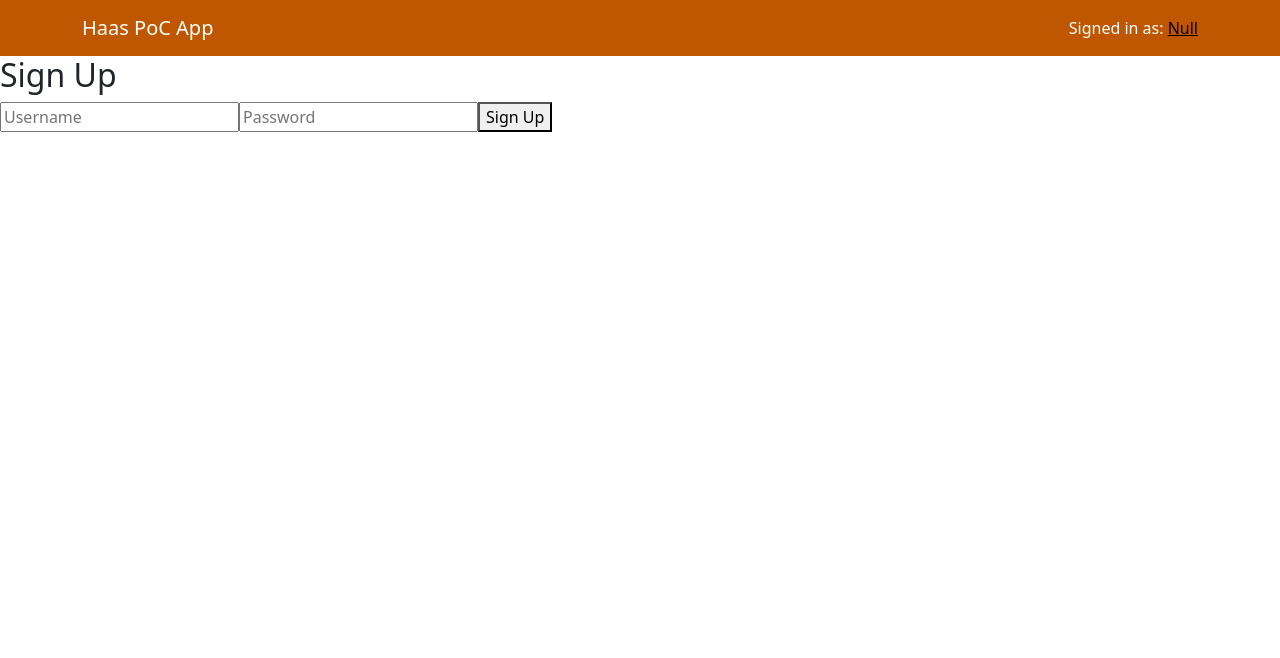
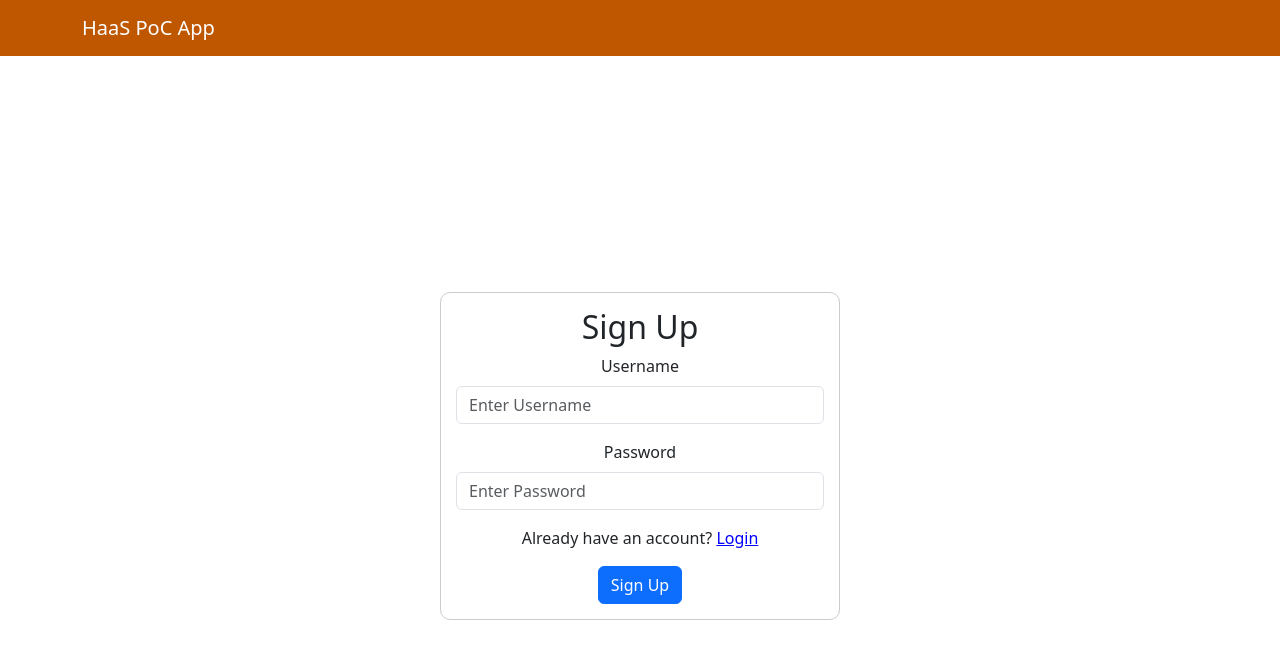
Before and after one commit to Srawulwar101/17530-SoySauce, a React (Create React App) app in the folder frontend/: page /signup in a window 1280 px wide. Shown: the top 658 px of the page. Built offline with nearby package versions, Linux system fonts and the light colour scheme.

Commit message:
Made Login and Signup page pretty

```diff
--- a/frontend/src/components/Login.js
+++ b/frontend/src/components/Login.js
@@ -3,6 +3,7 @@ import { login } from "../services/api";
 import NavBar from "./Navbar";
 import Button from "react-bootstrap/Button";
 import Form from "react-bootstrap/Form";
+import Container from "react-bootstrap/Container";
 
 const Login = () => {
   const [username, setUsername] = useState("");
@@ -23,7 +24,10 @@ const Login = () => {
   return (
     <>
       <NavBar />
-      <Form>
+      <Container className="login-container">
+        <h1>Welcome to HaaS PoC App!</h1>
+        <p>Please log in to access our services below.</p>
+        <Form className="login-form" onSubmit={handleLogin}>
           <h2>Login</h2>
           <Form.Group
             className="mb-3"
@@ -33,43 +37,34 @@ const Login = () => {
             onChange={(e) => setUsername(e.target.value)}
           >
             <Form.Label>Username</Form.Label>
-          <Form.Control type="email" placeholder="Enter username" />
+            <Form.Control placeholder="Enter Username" />
           </Form.Group>
 
           <Form.Group className="mb-3" controlId="formBasicPassword">
             <Form.Label>Password</Form.Label>
             <Form.Control
               type="password"
-            placeholder="Password"
+              placeholder="Enter Password"
               value={password}
               onChange={(e) => setPassword(e.target.value)}
             />
           </Form.Group>
-        <Button variant="primary" type="submit" onSubmit={handleLogin}>
+          <p>
+            Don't have an account?{" "}
+            <a href="/signup" style={{ color: "blue" }}>
+              Sign Up
+            </a>
+          </p>
+          <Button variant="primary" type="submit">
             Login
           </Button>
-        <Form.Text>{message}</Form.Text>
+          {message && (
+            <Form.Text className="text-danger login-message">
+              {message}
+            </Form.Text>
+          )}
         </Form>
-      {/*
-      <div>
-        <h2>Login</h2>
-        <form onSubmit={handleLogin}>
-          <input
-            type="text"
-            placeholder="Username"
-            value={username}
-            onChange={(e) => setUsername(e.target.value)}
-          />
-          <input
-            type="password"
-            placeholder="Password"
-            value={password}
-            onChange={(e) => setPassword(e.target.value)}
-          />
-          <button type="submit">Login</button>
-        </form>
-        <p>{message}</p>
-      </div> */}
+      </Container>
     </>
   );
 };
--- a/frontend/src/components/Navbar.js
+++ b/frontend/src/components/Navbar.js
@@ -5,12 +5,14 @@ function NavBar() {
   return (
     <Navbar className="bg-body-tertiary navbar-custom">
       <Container>
-        <Navbar.Brand href="#home">Haas PoC App</Navbar.Brand>
+        <Navbar.Brand href="/login">HaaS PoC App</Navbar.Brand>
         <Navbar.Toggle />
         <Navbar.Collapse className="justify-content-end">
-          <Navbar.Text>
-            Signed in as: <a href="#login">Null</a>
-          </Navbar.Text>
+          {false && (
+            <Navbar.Text>
+              Signed in as: <a href="#login">Null</a>
+            </Navbar.Text>
+          )}
         </Navbar.Collapse>
       </Container>
     </Navbar>
--- a/frontend/src/components/Signup.js
+++ b/frontend/src/components/Signup.js
@@ -1,6 +1,9 @@
 import React, { useState } from "react";
 import { signup } from "../services/api";
 import NavBar from "./Navbar";
+import Button from "react-bootstrap/Button";
+import Form from "react-bootstrap/Form";
+import Container from "react-bootstrap/Container";
 
 const Signup = () => {
   const [username, setUsername] = useState("");
@@ -20,25 +23,45 @@ const Signup = () => {
   return (
     <>
       <NavBar />
-      <div>
-        <h2>Sign Up</h2>
-        <form onSubmit={handleSignup}>
-          <input
+      <Container className="login-container">
+        <Form className="login-form" onSubmit={handleSignup}>
+          <h2>Sign Up</h2>
+          <Form.Group
+            className="mb-3"
             type="text"
             placeholder="Username"
             value={username}
             onChange={(e) => setUsername(e.target.value)}
-          />
-          <input
-            type="password"
-            placeholder="Password"
-            value={password}
-            onChange={(e) => setPassword(e.target.value)}
-          />
-          <button type="submit">Sign Up</button>
-        </form>
-        <p>{message}</p>
-      </div>
+          >
+            <Form.Label>Username</Form.Label>
+            <Form.Control placeholder="Enter Username" />
+          </Form.Group>
+
+          <Form.Group className="mb-3" controlId="formBasicPassword">
+            <Form.Label>Password</Form.Label>
+            <Form.Control
+              type="password"
+              placeholder="Enter Password"
+              value={password}
+              onChange={(e) => setPassword(e.target.value)}
+            />
+          </Form.Group>
+          <p>
+            Already have an account?{" "}
+            <a href="/login" style={{ color: "blue" }}>
+              Login
+            </a>
+          </p>
+          <Button variant="primary" type="submit">
+            Sign Up
+          </Button>
+          {message && (
+            <Form.Text className="text-danger login-message">
+              {message}
+            </Form.Text>
+          )}
+        </Form>
+      </Container>
     </>
   );
 };
--- a/frontend/src/custom.css
+++ b/frontend/src/custom.css
@@ -21,3 +21,27 @@
 .navbar-custom .nav-link:hover {
   color: #cccccc; /* Change this to your desired hover text color */
 }
+
+.login-container {
+  display: flex;
+  flex-direction: column;
+  justify-content: center;
+  align-items: center;
+  height: 100vh;
+  text-align: center;
+}
+
+.login-form {
+  width: 100%;
+  max-width: 400px;
+  padding: 15px;
+  border: 1px solid #ccc;
+  border-radius: 10px;
+  background-color: #fff;
+}
+
+.login-message {
+  display: block;
+  margin-top: 10px;
+  text-align: center;
+}
```
Lines whose indentation alone changed are shown as unchanged.
